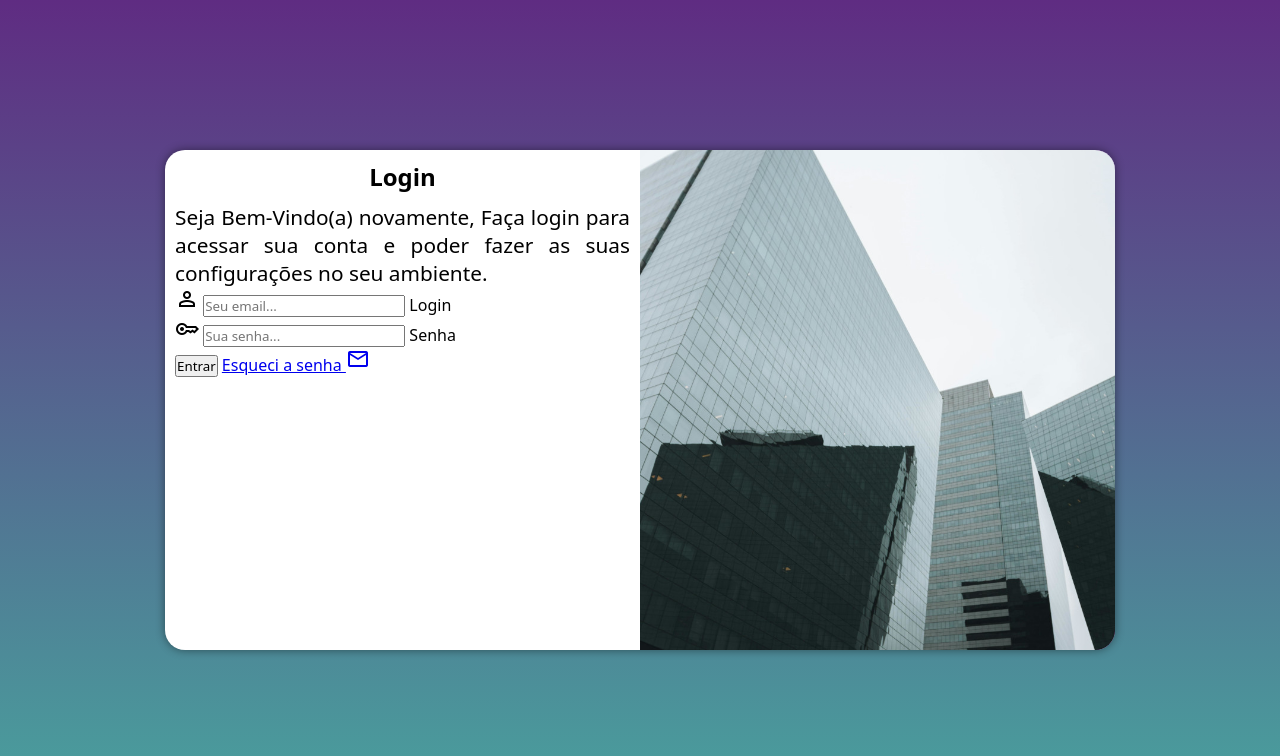
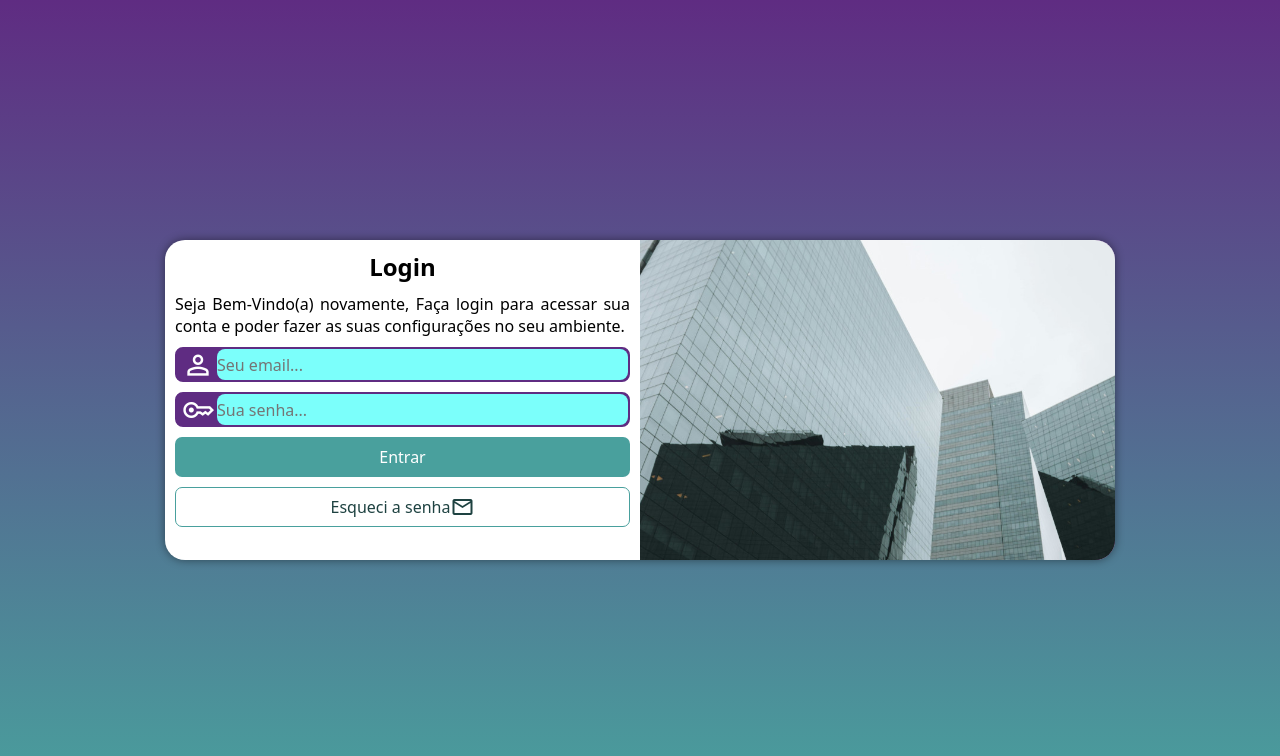
Before and after one commit to josemaralexandre/projecto-login, a plain HTML site: page index.html in a window 1280 px wide. Drawn offline with nearby package versions, Linux system fonts and the light colour scheme.

Commit message:
terminei o projecto

```diff
--- a/estilos/media-query.css
+++ b/estilos/media-query.css
@@ -7,6 +7,7 @@
     }
 
     section#login{
+        height: 350px;
         width: 80vw;
     }
 
@@ -23,17 +24,19 @@
     }
 
     section#login > div#formulario > p{
-        font-size: 1.3em;
+        font-size: 1em;
+        margin: 10px 0px;
     }
 }
 
-/*--------------Versão para Telefone------------------*/
+/*------------Versão para telas maiores----------------*/
 @media screen and (min-width: 996px){
     body{
         background-image: linear-gradient(to top, #49a09d, #5f2c82);
     }
 
     section#login{
+        height: 320px;
         width: 950px;
     }
 
@@ -50,6 +53,7 @@
     }
 
     section#login > div#formulario > p{
-        font-size: 1.3em;
+        font-size: 1em;
+        margin: 10px 0px;
     }
 }
--- a/estilos/style.css
+++ b/estilos/style.css
@@ -29,7 +29,7 @@ main{
 section#login{
     background-color: white;
     width: 250px;
-    height: 500px;
+    height: 550px;
     border-radius: 20px;
     overflow: hidden;
     box-shadow: 0px 0px 10px rgba(0, 0, 0, 0.452);
@@ -37,8 +37,8 @@ section#login{
     position: absolute;
     top: 50%;
     left: 50%;
+
     transform: translate(-50%, -50%);
-
     transition: width .3s, height .3s;
     transition-timing-function: ease;
 }
@@ -65,3 +65,79 @@ section#login > div#formulario > h1{
 section#login > div#formulario > p{
     text-align: justify;
 }
+
+form > div.campo{
+    background-color: #5f2c82;
+    border-radius: 8px;
+    width: 100%;
+    height: 35px;
+    border: 2px solid #5f2c82;
+
+    display: flex;
+    justify-content: center;
+    align-items: center;
+    margin: 10px 0px;
+
+}
+
+form > div.campo > span{
+    color: white;
+    font-size: 2em;
+    width: 40px;
+    padding: 5px;
+}
+
+form > div.campo > input{
+    border: none;
+    height: 100%;
+    width: 100%;
+    background-color: #7bfffb;
+    border-radius: 8px;
+    font-size: 1em;
+}
+
+form > div.campo > input:focus-within{
+    background-color: white;
+}
+
+div.campo > label{
+    display: none;
+}
+
+form > input[type=submit]{
+    display: block;
+    font-size: 1em;
+    width: 100%;
+    height: 40px;
+    background-color: #49a09d;
+    color: white;
+    border: none;
+    border-radius: 7px;
+    cursor: pointer;
+}
+
+form > input[type=submit]:hover{
+    background-color: #347573;
+
+}
+
+form > a.botao{
+    display: flex;
+    align-items: center;
+    justify-content: center;
+
+    font-size: 1em;
+    width: 100%;
+    height: 40px;
+    text-align: center;
+    margin-top: 10px;
+    color: #1e4241;
+    border: 1px solid #49a09d;
+    border-radius: 7px;
+    text-decoration: none;
+    cursor: pointer;
+}
+
+form > a.botao:hover{
+    background-color: #69e4e0;
+}
--- a/index.html
+++ b/index.html
@@ -22,17 +22,18 @@
                     <div class="campo">
                         <span class="material-symbols-outlined">person</span>
                         <input type="email" name="login" id="ilogin" placeholder="Seu email..." autocomplete="email" required maxlength="30">
-                        <label for="ilogin">Login</label>
+                        <label for="ilogin"></label>
                     </div>
 
                     <div class="campo">
                         <span class="material-symbols-outlined">key</span>
                         <input type="password" name="senha" id="isenha" placeholder="Sua senha..." autocomplete="current-password" required minlength="8" maxlength="20">
-                        <label for="isenha">Senha</label>
+                        <label for="isenha"></label>
                     </div>
 
                     <input type="submit" value="Entrar">
-                    <a href="#">Esqueci a senha                         <span class="material-symbols-outlined">mail</span></a>
+
+                    <a href="#" class="botao">Esqueci a senha<span class="material-symbols-outlined">mail</span></a>
                 </form>
             </div>
         </section>
```
